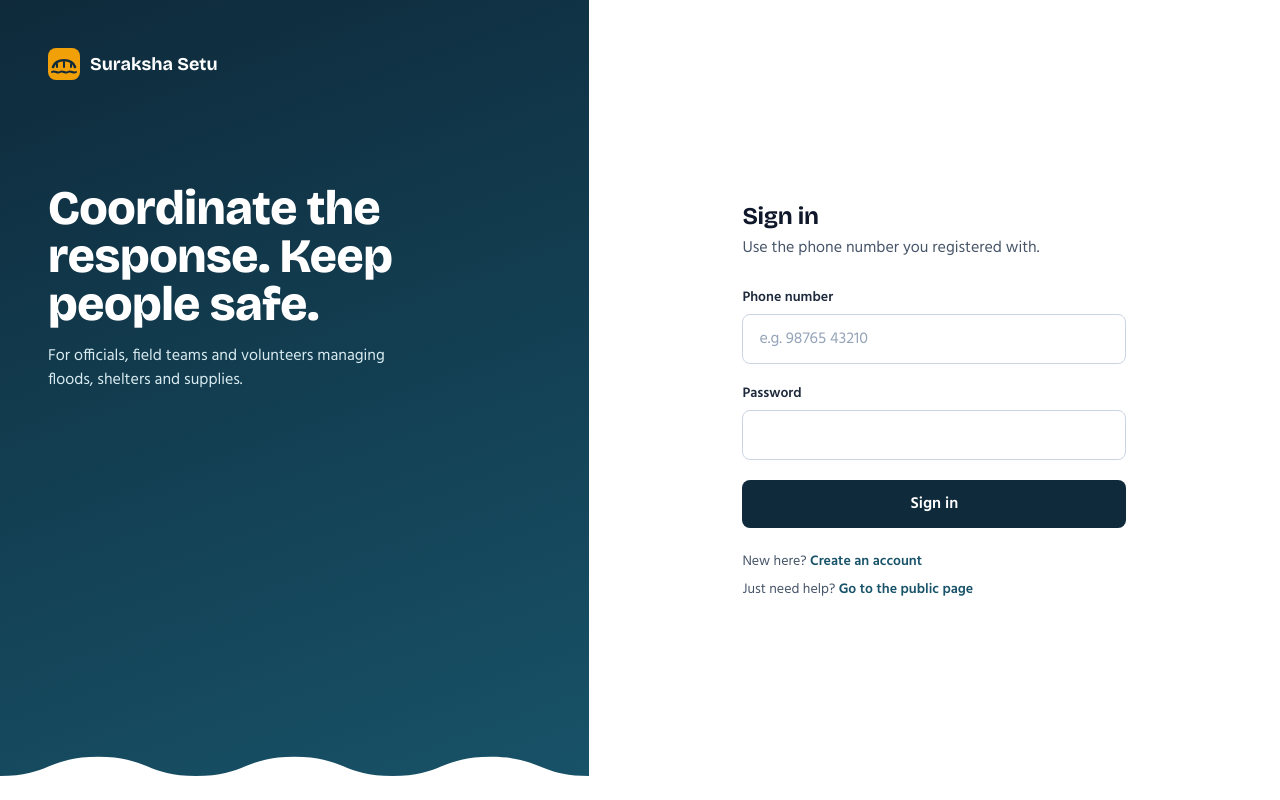
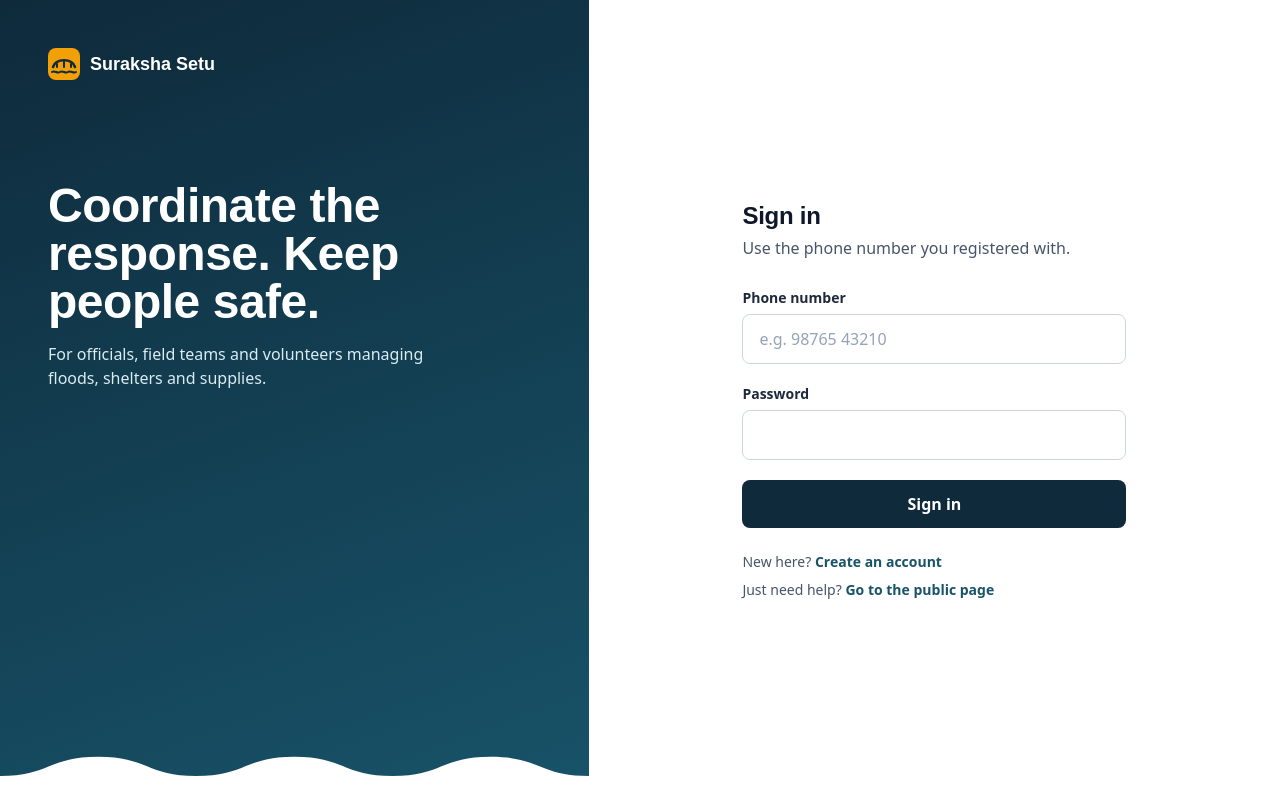
Before and after one commit to DeadlyPro34/suraksha-setu, a Next.js app in the folder frontend/: page /login in a window 1280 px wide. Built offline with nearby package versions, Linux system fonts and the light colour scheme.

Commit message:
Configure Suraksha Setu for Vercel Services

```diff
--- a/frontend/app/api-bridge/[...path]/route.ts
+++ b/frontend/app/api-bridge/[...path]/route.ts
@@ -5,6 +5,9 @@ import type { NextRequest } from "next/server";
 const backendBaseUrl = (
   process.env.BACKEND_INTERNAL_URL || "http://127.0.0.1:8000"
 ).replace(/\/$/, "");
+
+// Incident analysis can take longer than ordinary API calls on a cold start.
+export const maxDuration = 300;
 
 async function forward(request: NextRequest, path: string[]) {
   const target = new URL(`${backendBaseUrl}/${path.map(encodeURIComponent).join("/")}`);
@@ -23,7 +26,7 @@ async function forward(request: NextRequest, path: string[]) {
       headers,
       body: hasBody ? await request.arrayBuffer() : undefined,
       cache: "no-store",
-      signal: AbortSignal.timeout(15_000),
+      signal: AbortSignal.timeout(240_000),
     });
     const responseHeaders = new Headers();
     const contentType = response.headers.get("content-type");
--- a/frontend/app/globals.css
+++ b/frontend/app/globals.css
@@ -5,6 +5,8 @@
 @tailwind utilities;
 
 :root {
+  --font-display: "Arial", "Nirmala UI", sans-serif;
+  --font-body: "Noto Sans", "Nirmala UI", sans-serif;
   --ink: #0E2A3B;
   --river: #1F6883;
   --saffron: #F2A007;
--- a/frontend/app/layout.tsx
+++ b/frontend/app/layout.tsx
@@ -1,9 +1,5 @@
 import './globals.css'
 import { Metadata } from 'next'
-import { Bricolage_Grotesque, Hind } from 'next/font/google'
-
-const display = Bricolage_Grotesque({ subsets: ['latin'], display: 'swap', variable: '--font-display' })
-const body = Hind({ subsets: ['latin', 'devanagari'], weight: ['400', '500', '600', '700'], display: 'swap', variable: '--font-body' })
 
 export const metadata: Metadata = {
   title: 'Suraksha Setu — Disaster Response AI',
@@ -16,7 +12,7 @@ export default function RootLayout({ children }: { children: React.ReactNode })
       <head>
         <link rel="icon" href="/favicon.ico" />
       </head>
-      <body className={`${display.variable} ${body.variable} font-sans min-h-screen antialiased`}>
+      <body className="font-sans min-h-screen antialiased">
         {children}
       </body>
     </html>
```
Also changed, not shown: 1 other file (tests, documents, lock files or other folders).
